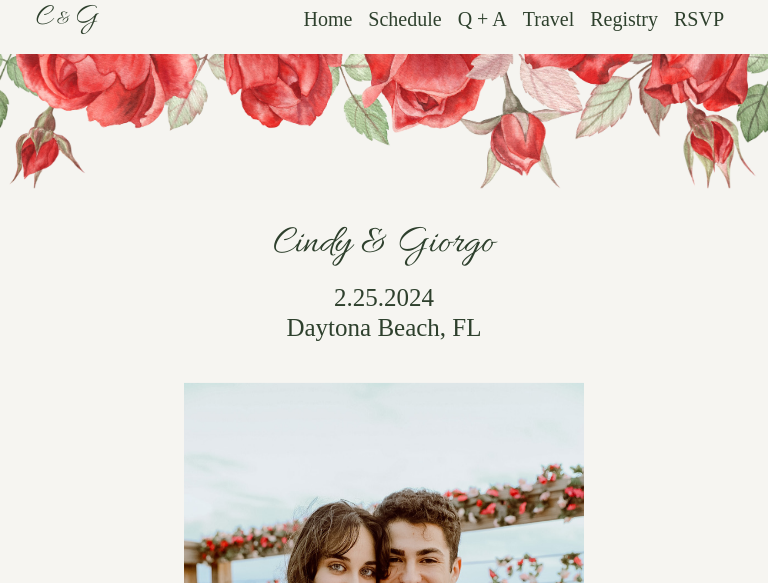
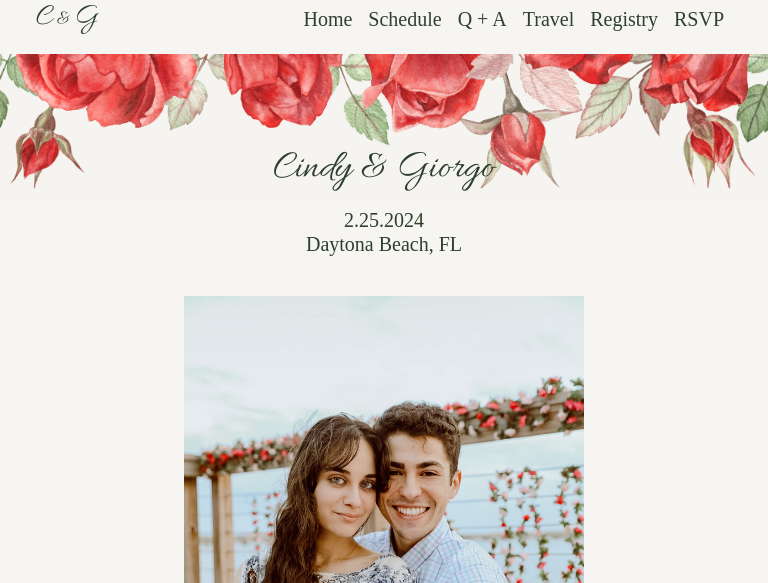
Before and after one commit to gkaramanis1/wedding, a Flask app: page / in a window 768 px wide. Shown: the part 17-600 px from the top of the page. Run offline with Flask 3, Linux system fonts and the light colour scheme; some libraries are stand-ins or nearby versions.

Commit message:
style changes

```diff
--- a/wedding/static/main.css
+++ b/wedding/static/main.css
@@ -25,7 +25,7 @@
 }
 
 .navbar-nav .nav-link:hover {
-  color: #779ecb !important;
+  color: #db4442 !important;
 }
 
 .site-header .navbar-nav .nav-link {
--- a/wedding/templates/home.html
+++ b/wedding/templates/home.html
@@ -50,7 +50,7 @@
       }
 
       h2 {
-        font-size: 25px;
+        font-size: 20px;
       }
 
       .image-container img {
@@ -58,6 +58,13 @@
         height: 188px;
       }
 
+    }
+
+    @media screen and (min-width: 768px) {
+        h1 {
+            position: relative;
+            margin-top: -75px;
+        }
     }
 
     @media screen and (max-width: 480px) {
@@ -87,6 +94,7 @@
 
     .flower {
       width: 100%;
+      max-height: 260px;
     }
   </style>
 </head>
```
